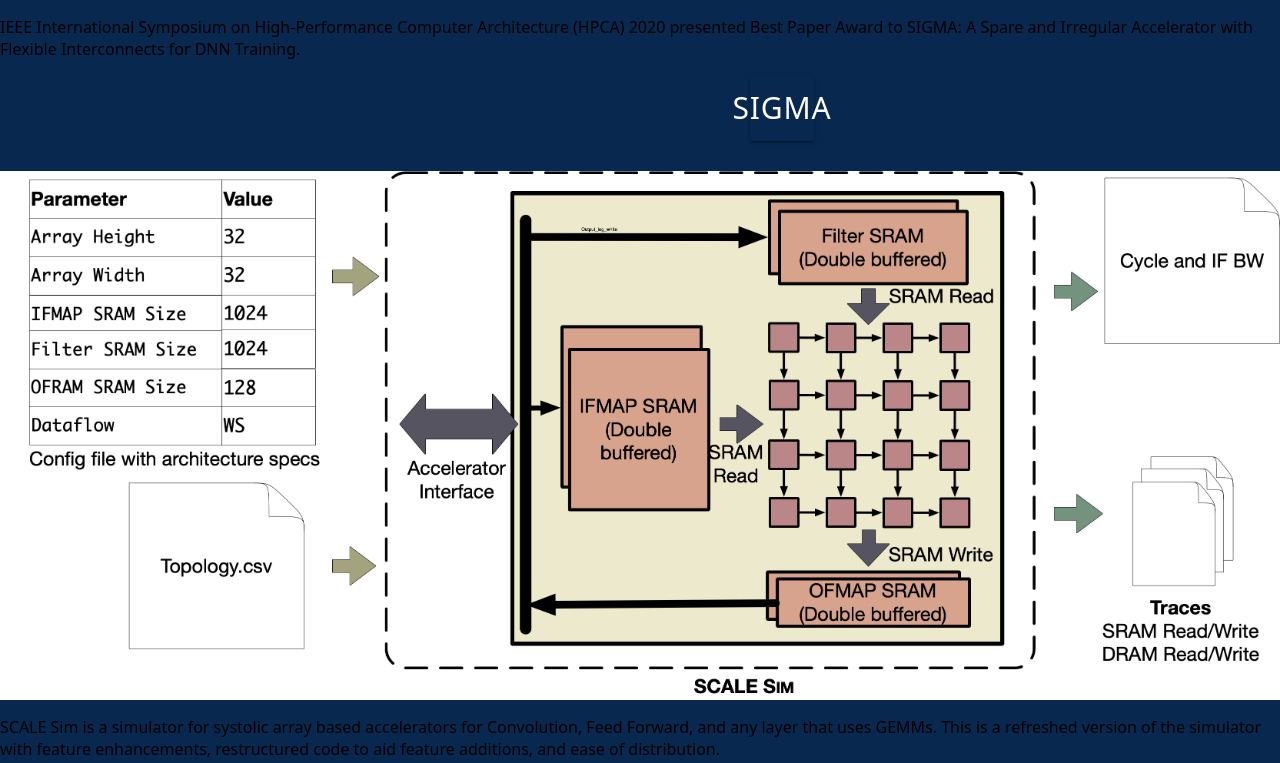
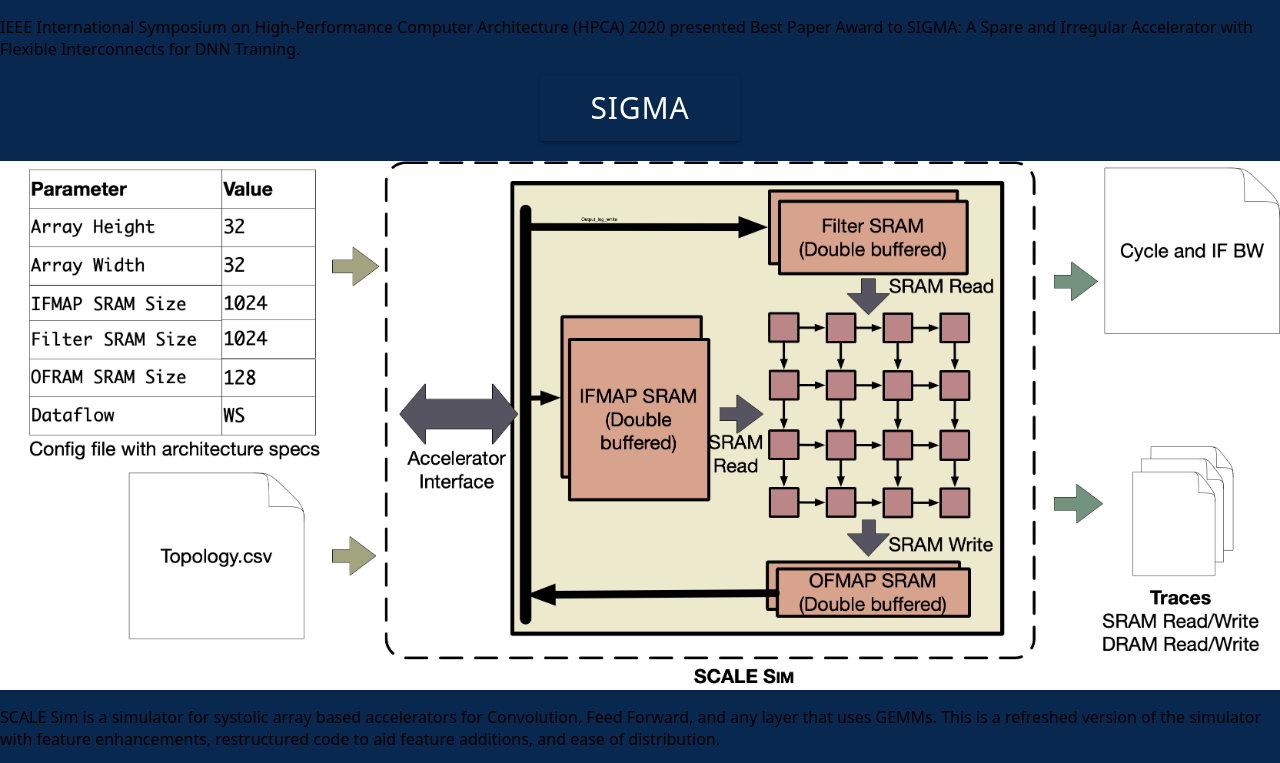
Before and after one commit to vineemon/personalwebsite, a Gatsby site: page / in a window 1280 px wide. Shown: the part 1315-2078 px from the top of the page. Built offline with nearby package versions, Linux system fonts and the light colour scheme; Gatsby itself is replaced by a stand-in of ours.

Commit message:
Refactor UI

```diff
--- a/src/components/styles.js
+++ b/src/components/styles.js
@@ -25,15 +25,13 @@ export const CenterButton = withStyles({
     root: {
       borderRadius: 3,
       color: "white",
-      boxSizing: "border-box",
       backgroundColor: "transparent",
+      display: "flex",
       fontSize: 30,
-      justifyContent: "center",
-      display: "flex",
-      alignItems: "center",
-      marginBottom: 30,
-      marginLeft: 750,
-      marginRight: 750,
+      width: 200,
+      marginLeft: "auto",
+      marginRight: "auto",
+      marginBottom: 20,
       fontFamily:
         "Avenir, system-ui, -apple-system, BlinkMacSystemFont, Segoe UI, Roboto, \
       Helvetica Neue, Arial, Noto Sans, sans-serif, Apple Color Emoji, Segoe UI Emoji,  \
```
